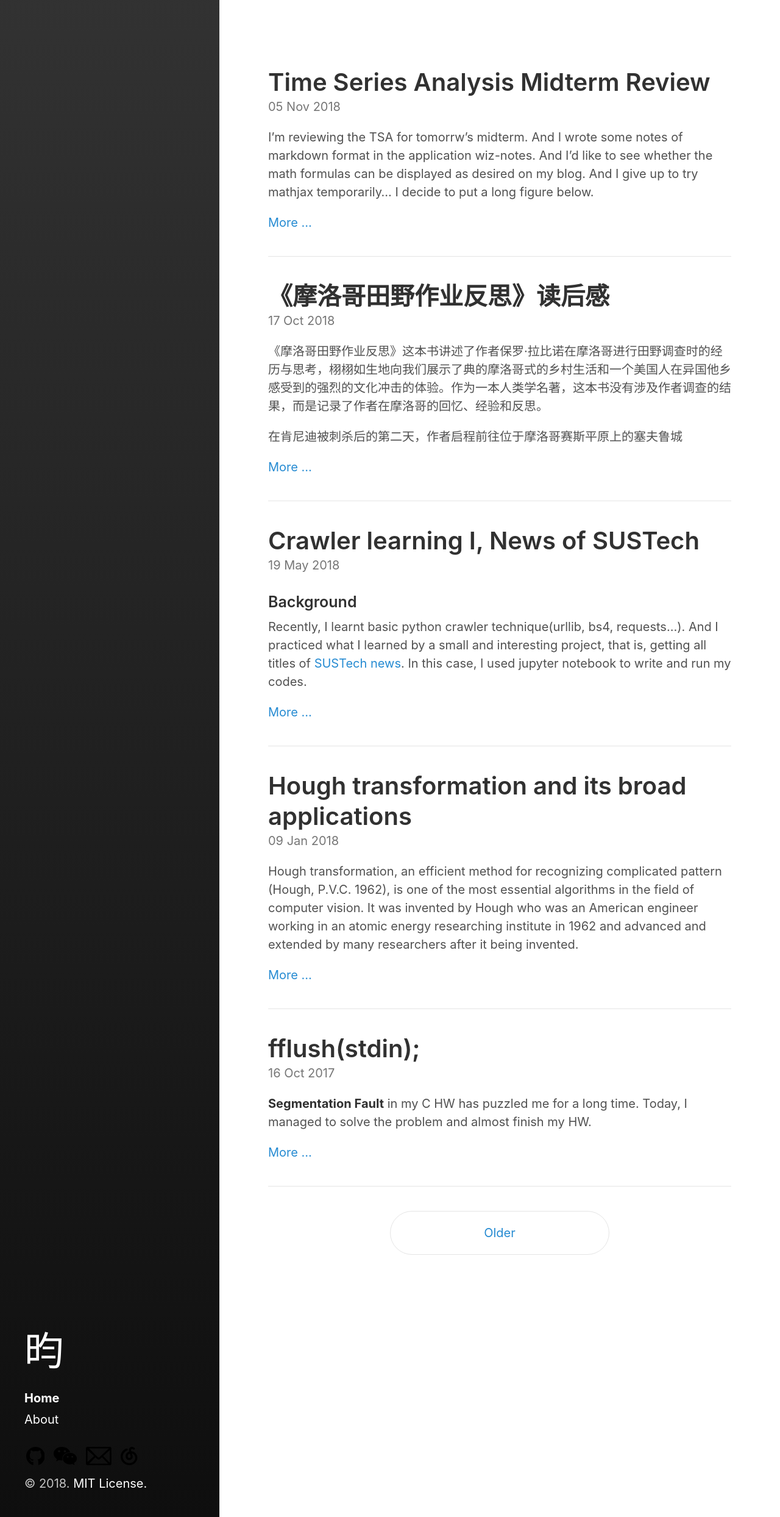
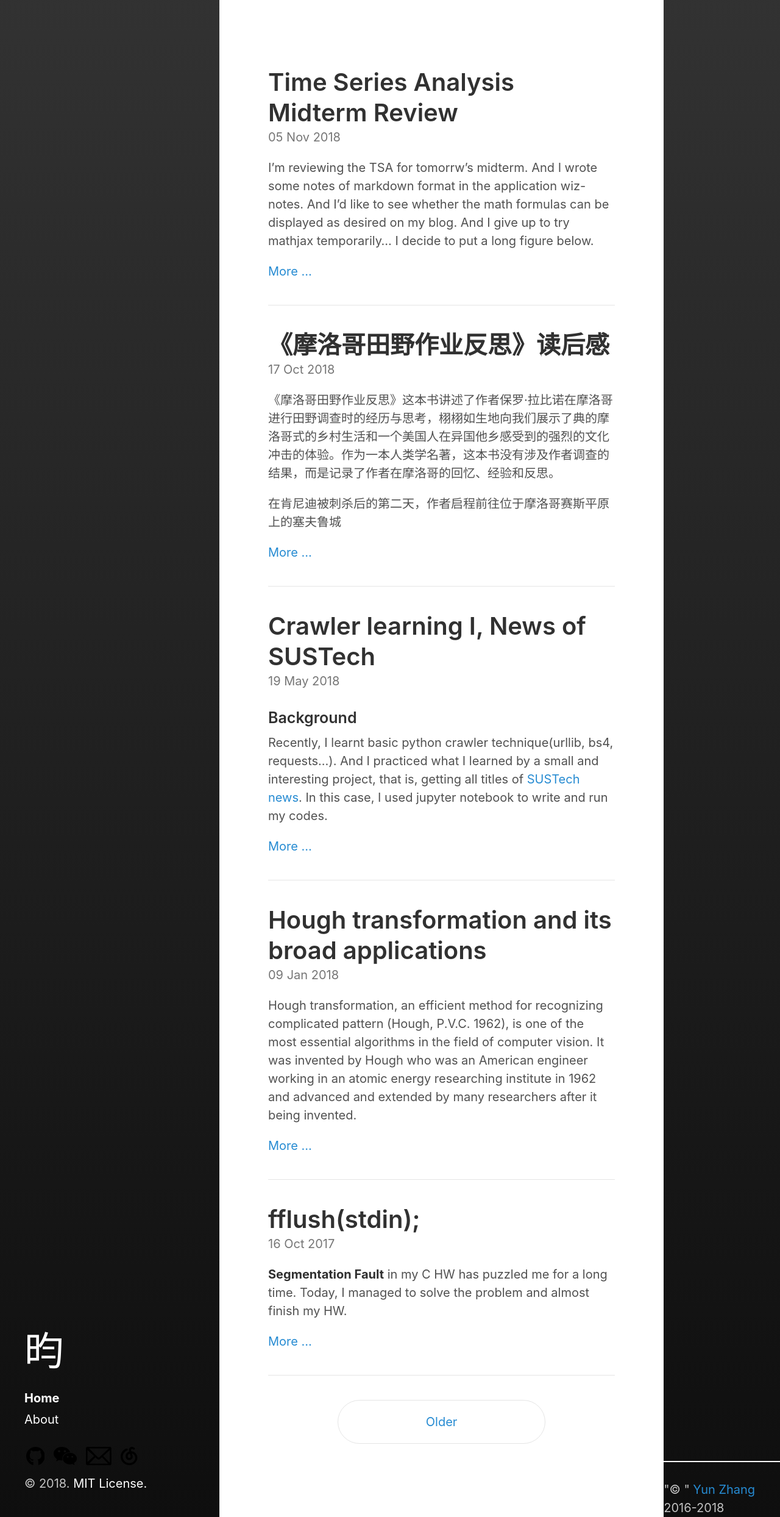
Before and after one commit to claude9493/claude9493.github.io, a Jekyll site: the page built from index.html, in a window 1280 px wide. Shown: the whole page at 61% size. Built offline with Jekyll 4.4.1, drawn with Linux system fonts in a browser that asks for light colours; the list of posts is cut into pages by our own code.

Commit message:
Update custom-foot.html

```diff
--- a/_includes/custom-foot.html
+++ b/_includes/custom-foot.html
@@ -1 +1,9 @@
 <!-- Optional footer content -->
+<footer>
+  <hr>
+  <div class = "copyright">
+    "© "
+    <a href="/"> Yun Zhang </a>
+    2016-2018
+  </div>
+</footer>
```
